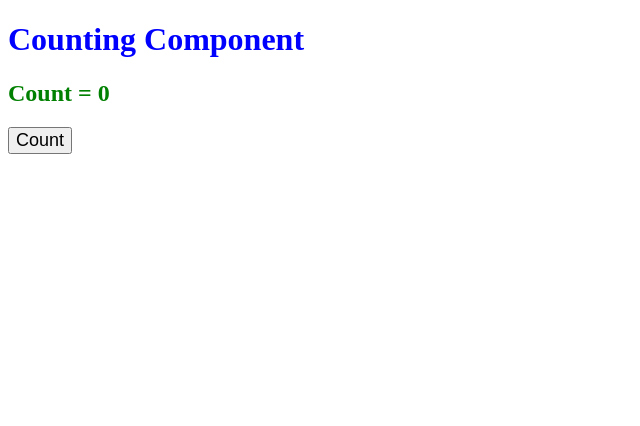
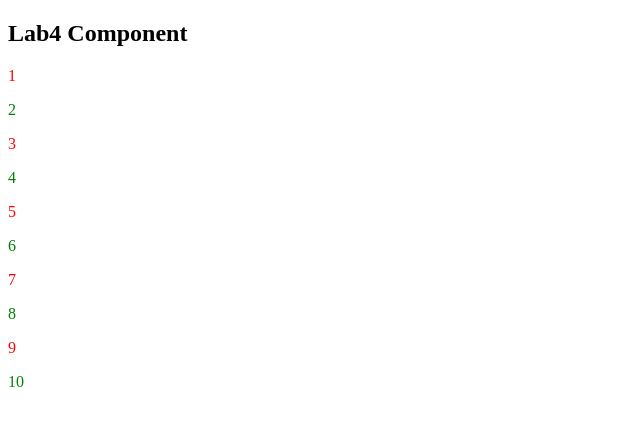
Before and after one commit to samartka/learn_angular, an Angular app: page / in a window 1280 px wide. Shown: the top 426 px of the page, without its empty margins (0-640 px from the left). Built offline with nearby package versions, Linux system fonts and the light colour scheme.

Commit message:
chapter 11

```diff
--- a/src/app/app.component.html
+++ b/src/app/app.component.html
@@ -6,8 +6,8 @@
 
 
 
-    <app-counting [title]="'Counting component'"></app-counting>
-    <!-- <app-lab4 [title]="'Lab 4 component'"></app-lab4> -->
+    <!-- <app-counting [title]="'Counting component'"></app-counting> -->
+    <app-lab4 [title]="'Lab 4 component'"></app-lab4>
     <!-- <app-navbar></app-navbar>
     <app-topbanner></app-topbanner>
     <app-categorymenu></app-categorymenu> -->
--- a/src/app/counting/counting.component.html
+++ b/src/app/counting/counting.component.html
@@ -4,6 +4,12 @@
     <h2>Count = {{ count }}</h2>
     <button
     (click)="countNumber()">Count</button>
+    <ul *ngIf="isShow">
+        <li *ngFor="let item of items">
+            <span *ngIf="item !== 5"> {{item}} </span>
+            <b *ngIf="item === 5"> {{item}} </b>
+        </li>
+    </ul>
 
 
 </div>
--- a/src/app/counting/counting.component.ts
+++ b/src/app/counting/counting.component.ts
@@ -10,7 +10,8 @@ import { Component, Input } from '@angular/core';
 export class CountingComponent{
     @Input()
     count=0;
-
+    isShow = true;
+    items=[1,2,3,4,5,6];
     constructor(){}
     countNumber(){
         this.count = this.count + 1
```
